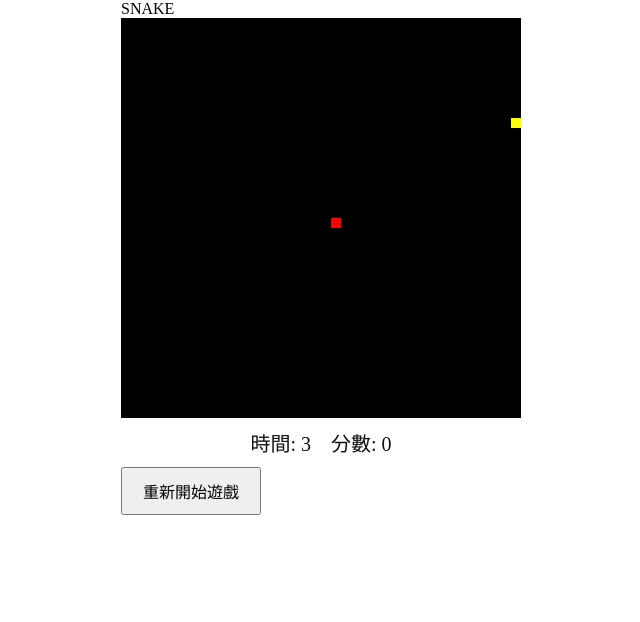
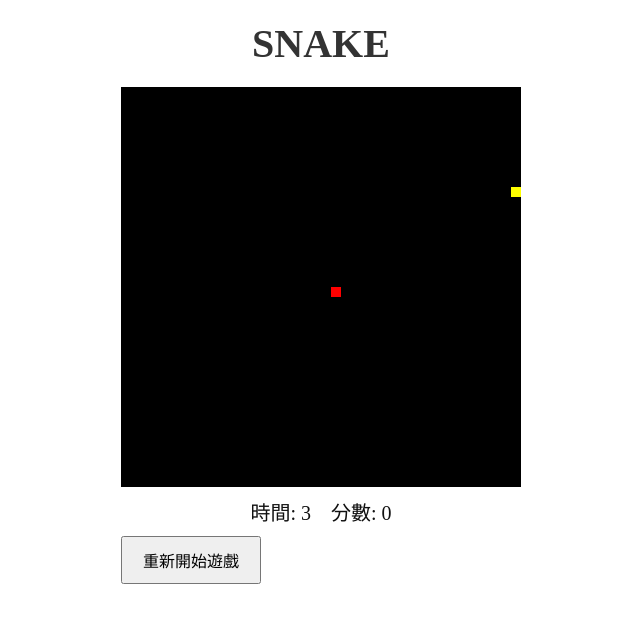
Before and after one commit to kevincsl/snake, a plain HTML site: page index.html in a window 1280 px wide. Shown: the whole page, without its empty margins (319-959 px from the left). Drawn offline with Linux system fonts and the light colour scheme.

Commit message:
modify ...v3

```diff
--- a/style.css
+++ b/style.css
@@ -37,3 +37,16 @@ body {
     font-size: 16px;
     cursor: pointer;
 }
+
+#title {
+    width: 100%;
+    text-align: center;
+    margin: 20px 0;
+}
+
+#gamename {
+    font-size: 2.5em;
+    font-weight: bold;
+    color: #333;
+    display: inline-block;
+}
```
